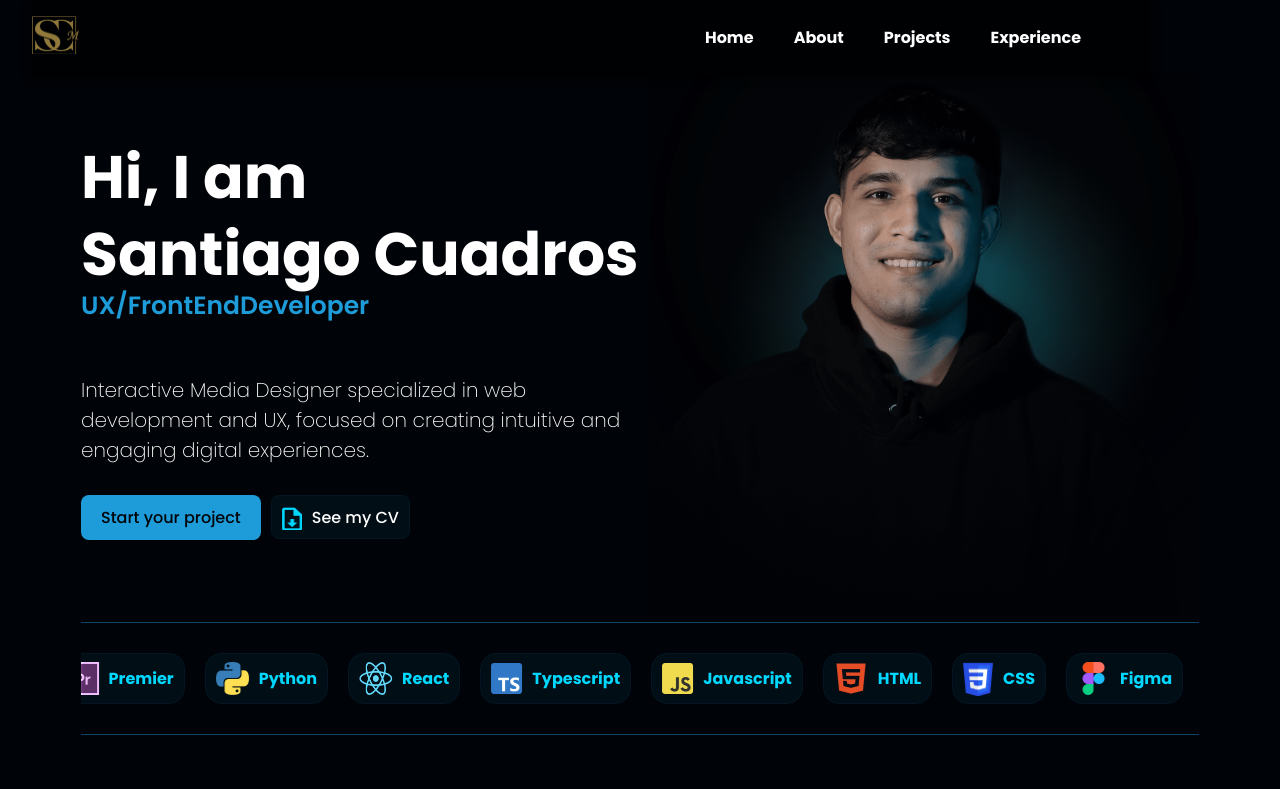
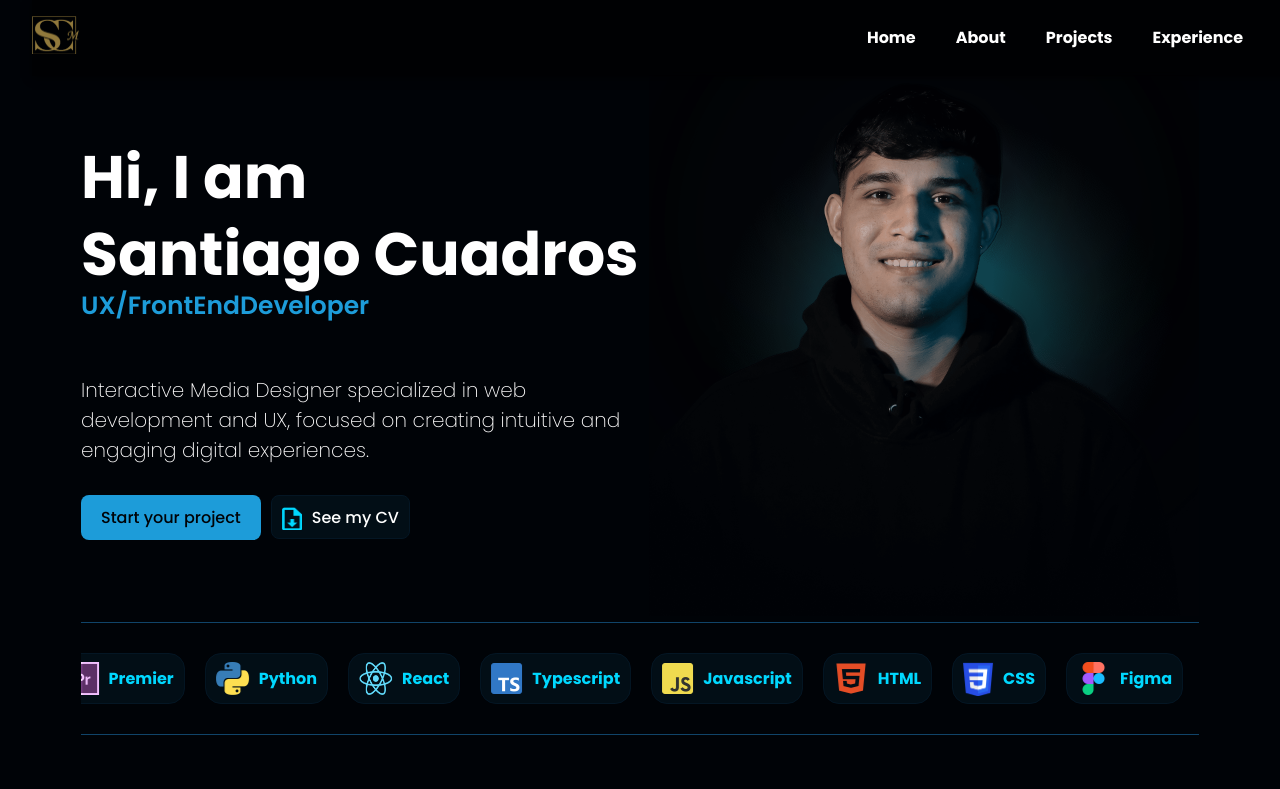
Before and after one commit to sacuadros09/Portfolio, a React (Vite) app: page / in a window 1280 px wide. Shown: the top 789 px of the page. Built offline with nearby package versions, Linux system fonts and the light colour scheme.

Commit message:
finished

```diff
--- a/src/components/Nav/nav.css
+++ b/src/components/Nav/nav.css
@@ -1,3 +1,5 @@
+@import url('https://fonts.googleapis.com/css2?family=Poppins:wght@400&display=swap');
+
 .navbar-logo img {
   width: 47px;
   height: 38px;
@@ -10,19 +12,22 @@
   align-items: center;
   gap: 20px;
   flex-shrink: 0;
+  font-family: 'Poppins', sans-serif; /* Aplica la tipografía Poppins */
+  font-weight: 400; /* Regular */
 }
 
 .navbar {
   position: fixed;
   top: 0;
   display: flex;
-    width: 1118px;
+  width: 1280px;
   justify-content: space-between;
   align-items: center;
   z-index: 999;
-    display: flex;
   background-color: rgba(0, 0, 0, 0.5);
   backdrop-filter: blur(10px);
   -webkit-backdrop-filter: blur(10px);
   box-shadow: 0 2px 8px rgba(0, 0, 0, 0.6);
+  font-family: 'Poppins', sans-serif; /* Aplica la tipografía Poppins */
+  font-weight: 400; /* Regular */
 }
```
Lines whose indentation alone changed are shown as unchanged.
